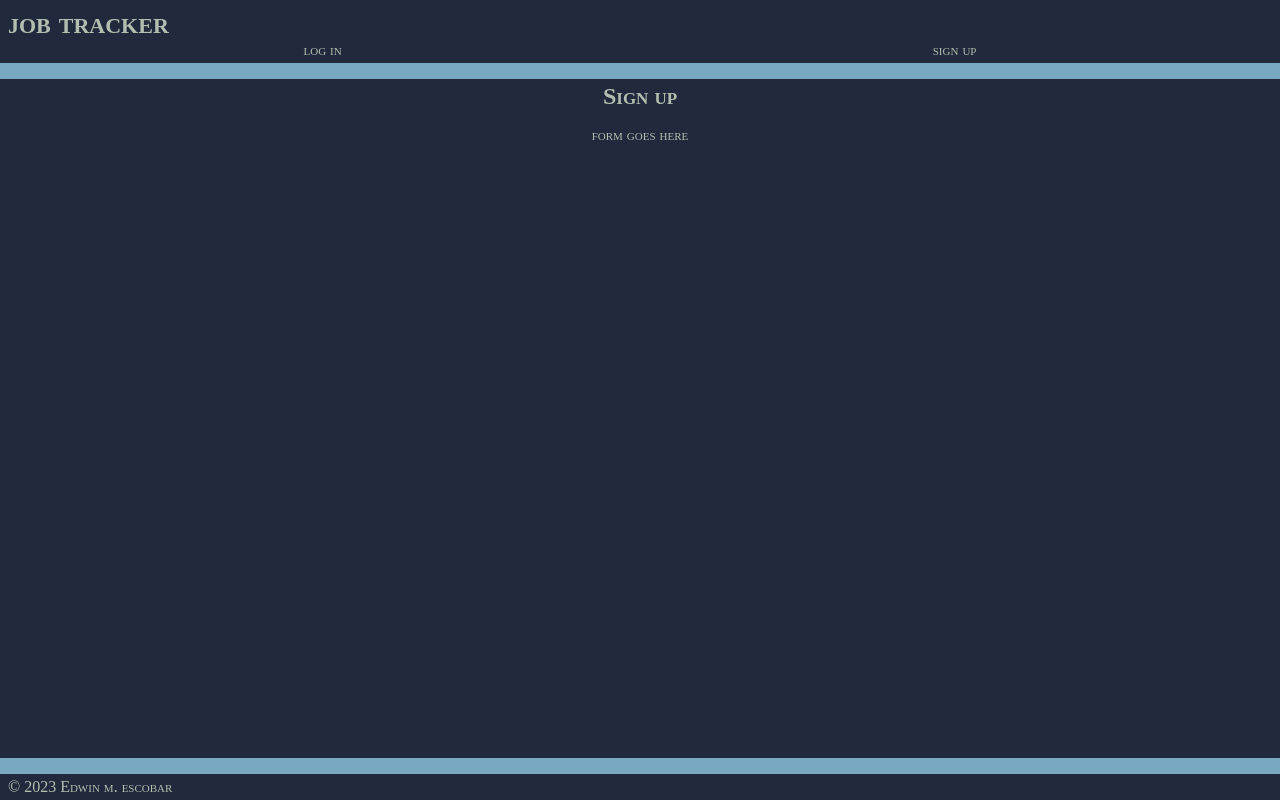
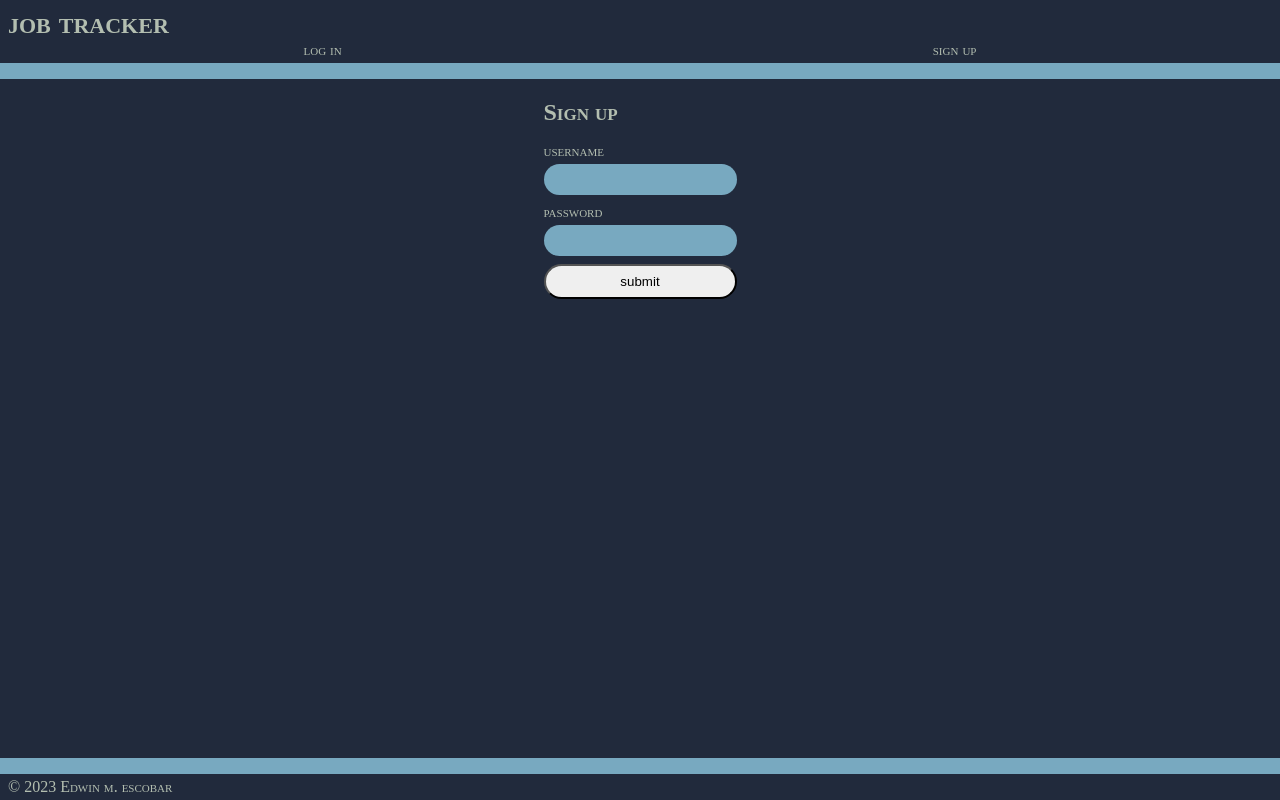
Before and after one commit to escowin/job-tracker, a React (Create React App) app in the folder client/: page /signup in a window 1280 px wide. Built offline with nearby package versions, Linux system fonts and the light colour scheme.

Commit message:
used add user mutation from client form

```diff
--- a/client/src/pages/Job.js
+++ b/client/src/pages/Job.js
@@ -39,6 +39,7 @@ function Job() {
       const { data } = await removeJob({
         variables: { id: _id },
       });
+      console.log(data)
       navigate("/");
     } catch (err) {
       console.error(err);
--- a/client/src/pages/Signup.js
+++ b/client/src/pages/Signup.js
@@ -1,9 +1,58 @@
+import { useState } from "react";
+import { useMutation } from "@apollo/client";
+import { ADD_USER } from "../utils/mutations";
+import Auth from "../utils/auth";
+
 function Signup() {
+  const [formState, setFormState] = useState({ username: "", password: "" });
+  const [addUser, { error }] = useMutation(ADD_USER);
+
+  const handleChange = (e) => {
+    const { name, value } = e.target;
+    setFormState({ ...formState, [name]: value });
+  };
+
+  const handleFormSubmit = async (e) => {
+    e.preventDefault();
+
+    try {
+      const { data } = await addUser({
+        variables: { ...formState },
+      });
+      Auth.login(data.addUser.token);
+    } catch (err) {
+      console.error(err);
+    }
+  };
+
   return (
-    <>
+    <section>
       <h2>Sign up</h2>
-      <form>form goes here</form>
-    </>
+      <form className="login-form" onSubmit={handleFormSubmit}>
+        <article className="wrapper">
+          <label htmlFor="username">username</label>
+          <input
+            name="username"
+            value={formState.username}
+            onChange={handleChange}
+          />
+        </article>
+        <article className="wrapper">
+          <label htmlFor="password">password</label>
+          <input
+            name="password"
+            type="password"
+            value={formState.password}
+            onChange={handleChange}
+          />
+        </article>
+
+        <article className="wrapper">
+          <button type="submit">submit</button>
+        </article>
+      </form>
+      {error && <p>Login failed</p>}
+    </section>
   );
 }
 
--- a/client/src/utils/mutations.js
+++ b/client/src/utils/mutations.js
@@ -3,6 +3,18 @@ import { gql } from "@apollo/client";
 export const LOGIN_USER = gql`
   mutation login($username: String!, $password: String!) {
     login(username: $username, password: $password) {
+      token
+      user {
+        _id
+        username
+      }
+    }
+  }
+`;
+
+export const ADD_USER = gql`
+  mutation addUser($username: String!, $password: String!) {
+    addUser(username: $username, password: $password) {
       token
       user {
         _id
```
